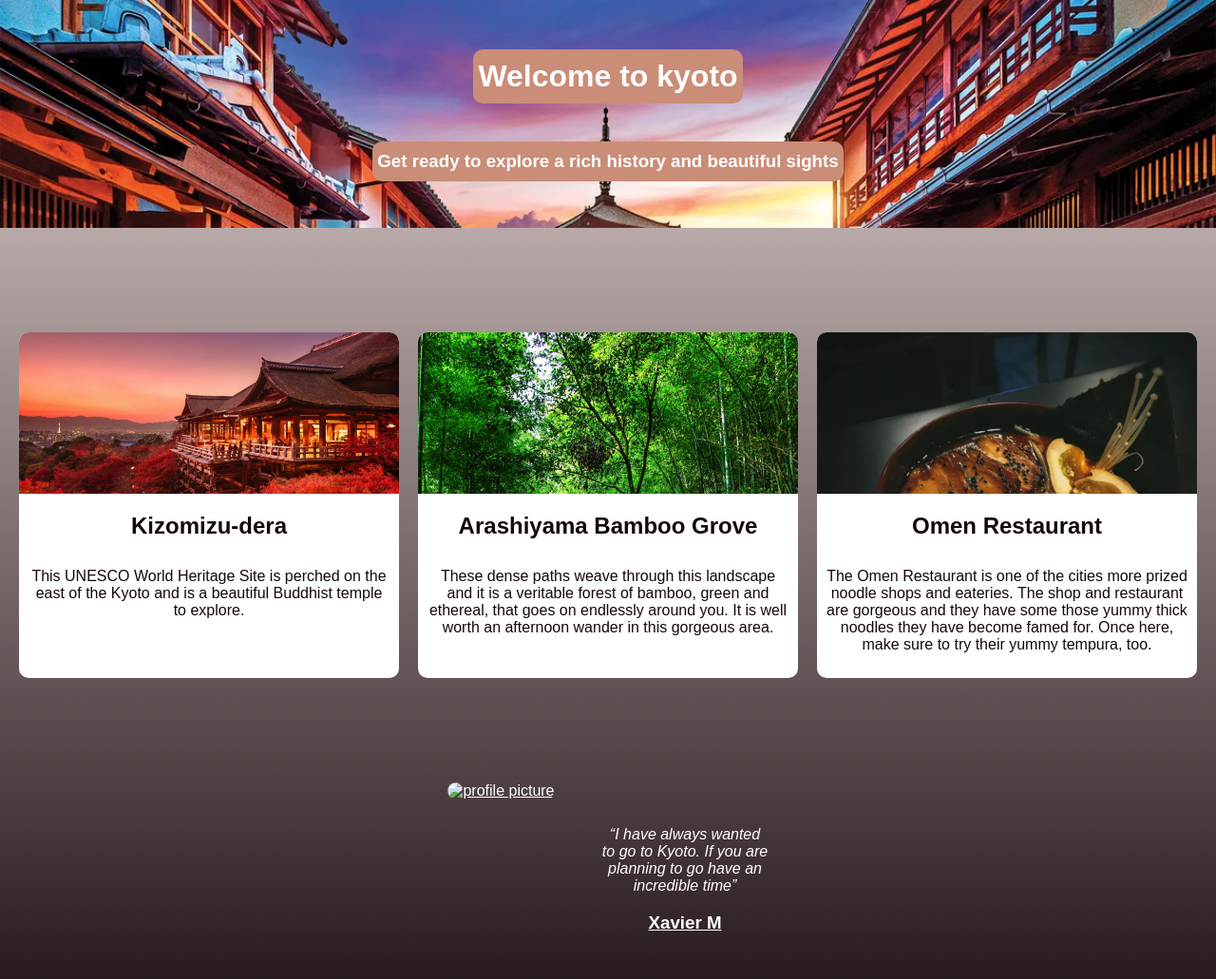
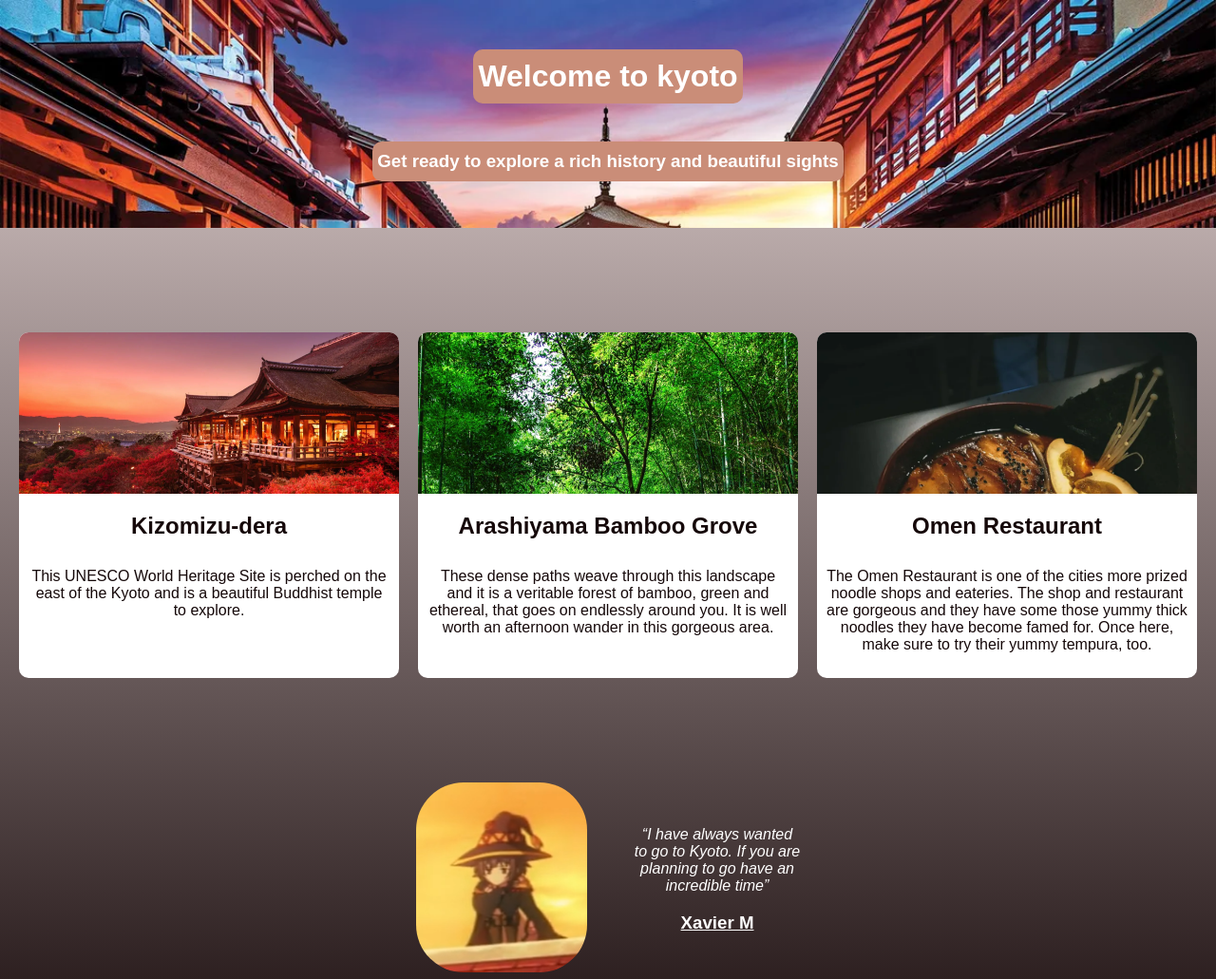
Before and after one commit to Xaffekt/scrimba-kyoto-proj, a plain HTML site: page index.html in a window 1280 px wide. Shown: the top 1031 px of the page at 95% size. Drawn offline with Linux system fonts and the light colour scheme; files whose address does not match are found by name.

Commit message:
Update index.html

```diff
--- a/index.html
+++ b/index.html
@@ -47,7 +47,7 @@
 
         <!--FOOTER-->
         <div class="guide">
-            <a target="_blank" href="https://github.com/Xaffekt"><img class="profile-img" src="assets/megumine.png" alt="profile picture" /></a>
+            <a target="_blank" href="https://github.com/Xaffekt"><img class="profile-img" src="megumine.png" alt="profile picture" /></a>
             <div class="guide-text">
             <p class="guide-text-aboutMe">
                 “I have always wanted to go to Kyoto. If you are planning to go have an incredible time”
```
